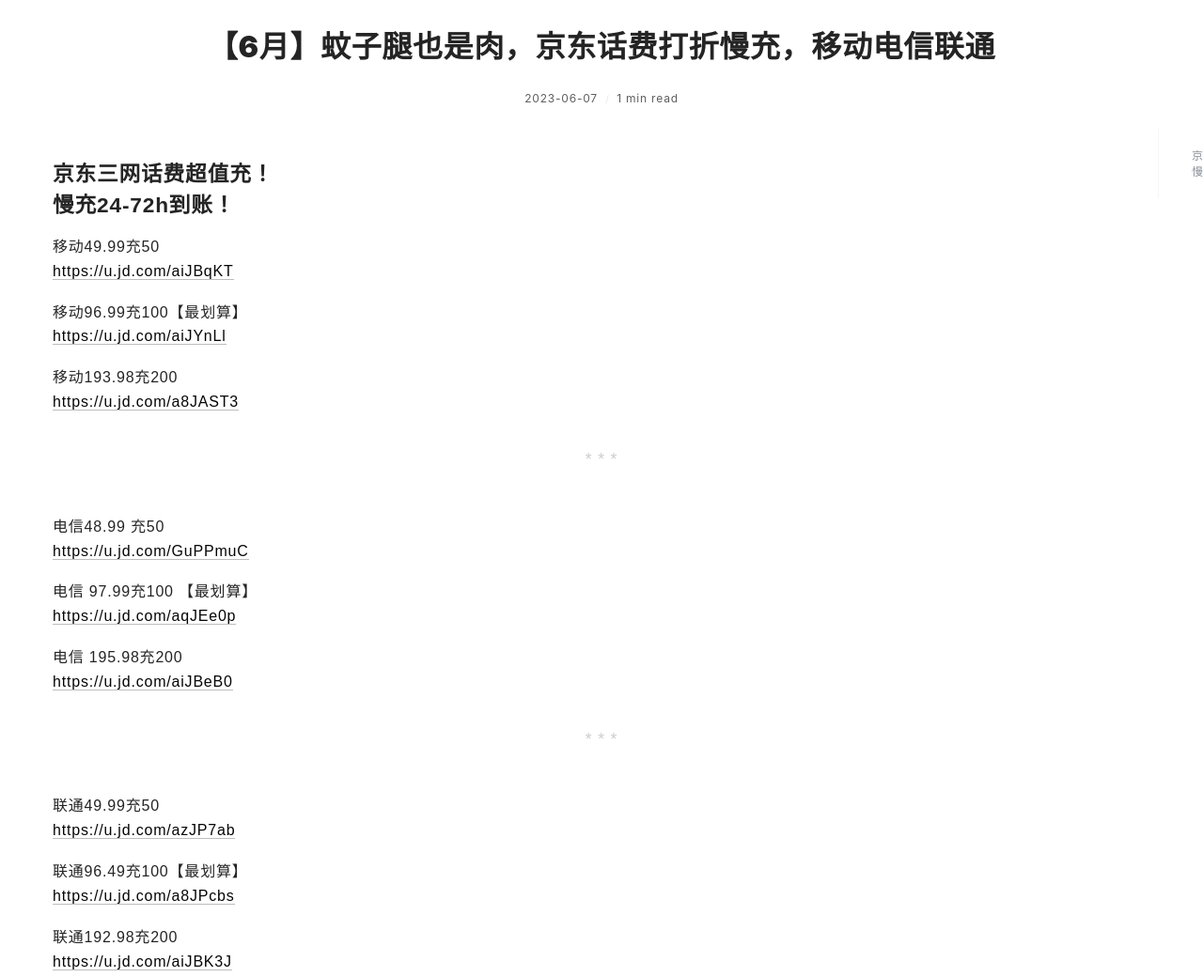
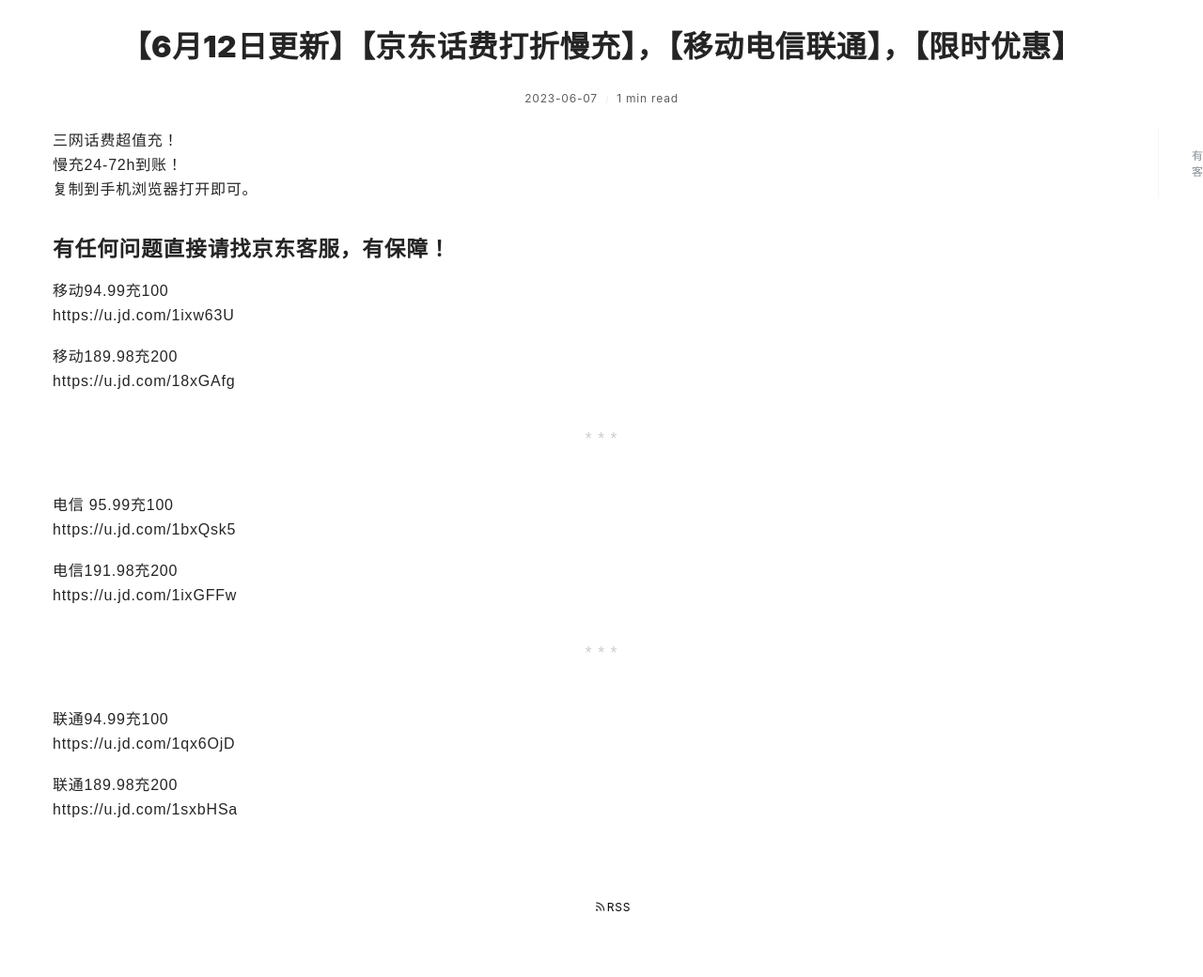
Before and after one commit to pianyimc/pianyimc.github.io, a plain HTML site: page post/6-yue-wen-zi-tui-ye-shi-rou-jing-dong-hua-fei-da-zhe-man-chong-yi-dong-dian-xin-lian-tong/index.html in a window 1280 px wide. Shown: the part 448-1488 px from the top of the page at 94% size. After the commit the page ends 1462 px from the top, so only its background shows below. Drawn offline with nearby package versions, Linux system fonts and the light colour scheme; a web font is replaced by a local one.

Commit message:
更新文章

```diff
--- a/post/6-yue-wen-zi-tui-ye-shi-rou-jing-dong-hua-fei-da-zhe-man-chong-yi-dong-dian-xin-lian-tong/index.html
+++ b/post/6-yue-wen-zi-tui-ye-shi-rou-jing-dong-hua-fei-da-zhe-man-chong-yi-dong-dian-xin-lian-tong/index.html
@@ -2,11 +2,11 @@
   <head>
     <meta charset="utf-8" />
 <meta name="viewport" content="width=device-width, initial-scale=1" />
-<title>【6月】蚊子腿也是肉，京东话费打折慢充，移动电信联通 | 便宜慢充</title>
-<link rel="shortcut icon" href="https://pianyimc.github.io/favicon.ico?v=1686154155973">
+<title>【6月12日更新】【京东话费打折慢充】，【移动电信联通】，【限时优惠】 | 便宜慢充</title>
+<link rel="shortcut icon" href="https://pianyimc.github.io/favicon.ico?v=1686578689019">
 <link href="https://cdn.jsdelivr.net/npm/remixicon@2.3.0/fonts/remixicon.css" rel="stylesheet">
 <link rel="stylesheet" href="https://pianyimc.github.io/styles/main.css">
-<link rel="alternate" type="application/atom+xml" title="【6月】蚊子腿也是肉，京东话费打折慢充，移动电信联通 | 便宜慢充 - Atom Feed" href="https://pianyimc.github.io/atom.xml">
+<link rel="alternate" type="application/atom+xml" title="【6月12日更新】【京东话费打折慢充】，【移动电信联通】，【限时优惠】 | 便宜慢充 - Atom Feed" href="https://pianyimc.github.io/atom.xml">
 <link rel="stylesheet" href="https://fonts.googleapis.com/css?family=Droid+Serif:400,700">
 
 <!-- Google tag (gtag.js) -->
@@ -21,14 +21,14 @@
 
 
 
-    <meta name="description" content="京东三网话费超值充！
+    <meta name="description" content="三网话费超值充！
 慢充24-72h到账！
-移动49.99充50
-https://u.jd.com/aiJBqKT
-移动96.99充100【最划算】
-https://u.jd.com/aiJYnLl
-移动193.98充200
-https:..." />
+复制到手机浏览器打开即可。
+有任何问题直接请找京东客服，有保障！
+移动94.99充100
+https://u.jd.com/1ixw63U
+移动189.98充200
+https://u.jd.com..." />
     <meta name="keywords" content="" />
     <link rel="stylesheet" href="https://cdnjs.cloudflare.com/ajax/libs/KaTeX/0.10.0/katex.min.css">
     <script src="https://cdn.bootcss.com/highlight.js/9.12.0/highlight.min.js"></script>
@@ -38,7 +38,7 @@ https:..." />
       <div class="main-content">
         <div class="site-header">
   <a href="https://pianyimc.github.io">
-  <img class="avatar" src="https://pianyimc.github.io/images/avatar.png?v=1686154155973" alt="">
+  <img class="avatar" src="https://pianyimc.github.io/images/avatar.png?v=1686578689019" alt="">
   </a>
   <h1 class="site-title">
     便宜慢充
@@ -73,7 +73,7 @@ https:..." />
         <div class="post-detail">
           <article class="post">
             <h2 class="post-title">
-              【6月】蚊子腿也是肉，京东话费打折慢充，移动电信联通
+              【6月12日更新】【京东话费打折慢充】，【移动电信联通】，【限时优惠】
             </h2>
             <div class="post-info">
               <span>
@@ -87,28 +87,24 @@ https:..." />
 
             <div class="post-content-wrapper">
               <div class="post-content">
-                <h2 id="京东三网话费超值充慢充24-72h到账">京东三网话费超值充！<br>
-慢充24-72h到账！</h2>
-<p>移动49.99充50<br>
-<a href="https://u.jd.com/aiJBqKT">https://u.jd.com/aiJBqKT</a></p>
-<p>移动96.99充100【最划算】<br>
-<a href="https://u.jd.com/aiJYnLl">https://u.jd.com/aiJYnLl</a></p>
-<p>移动193.98充200<br>
-<a href="https://u.jd.com/a8JAST3">https://u.jd.com/a8JAST3</a></p>
+                <p>三网话费超值充！<br>
+慢充24-72h到账！<br>
+复制到手机浏览器打开即可。</p>
+<h2 id="有任何问题直接请找京东客服有保障">有任何问题直接请找京东客服，有保障！</h2>
+<p>移动94.99充100<br>
+https://u.jd.com/1ixw63U</p>
+<p>移动189.98充200<br>
+https://u.jd.com/18xGAfg</p>
 <hr>
-<p>电信48.99 充50<br>
-<a href="https://u.jd.com/GuPPmuC">https://u.jd.com/GuPPmuC</a></p>
-<p>电信 97.99充100 【最划算】<br>
-<a href="https://u.jd.com/aqJEe0p">https://u.jd.com/aqJEe0p</a></p>
-<p>电信 195.98充200<br>
-<a href="https://u.jd.com/aiJBeB0">https://u.jd.com/aiJBeB0</a></p>
+<p>电信 95.99充100<br>
+https://u.jd.com/1bxQsk5</p>
+<p>电信191.98充200<br>
+https://u.jd.com/1ixGFFw</p>
 <hr>
-<p>联通49.99充50<br>
-<a href="https://u.jd.com/azJP7ab">https://u.jd.com/azJP7ab</a></p>
-<p>联通96.49充100【最划算】<br>
-<a href="https://u.jd.com/a8JPcbs">https://u.jd.com/a8JPcbs</a></p>
-<p>联通192.98充200<br>
-<a href="https://u.jd.com/aiJBK3J">https://u.jd.com/aiJBK3J</a></p>
+<p>联通94.99充100<br>
+https://u.jd.com/1qx6OjD</p>
+<p>联通189.98充200<br>
+https://u.jd.com/1sxbHSa</p>
 <!-- more -->
 
               </div>
@@ -116,8 +112,7 @@ https:..." />
                 <ul class="markdownIt-TOC">
 <li>
 <ul>
-<li><a href="#%E4%BA%AC%E4%B8%9C%E4%B8%89%E7%BD%91%E8%AF%9D%E8%B4%B9%E8%B6%85%E5%80%BC%E5%85%85%E6%85%A2%E5%85%8524-72h%E5%88%B0%E8%B4%A6">京东三网话费超值充！<br>
-慢充24-72h到账！</a></li>
+<li><a href="#%E6%9C%89%E4%BB%BB%E4%BD%95%E9%97%AE%E9%A2%98%E7%9B%B4%E6%8E%A5%E8%AF%B7%E6%89%BE%E4%BA%AC%E4%B8%9C%E5%AE%A2%E6%9C%8D%E6%9C%89%E4%BF%9D%E9%9A%9C">有任何问题直接请找京东客服，有保障！</a></li>
 </ul>
 </li>
 </ul>
```
Also changed, not shown: archives/index.html (+3 -3 lines), atom.xml (+34 -42 lines), index.html (+19 -23 lines), tags/index.html (+2 -2 lines).
